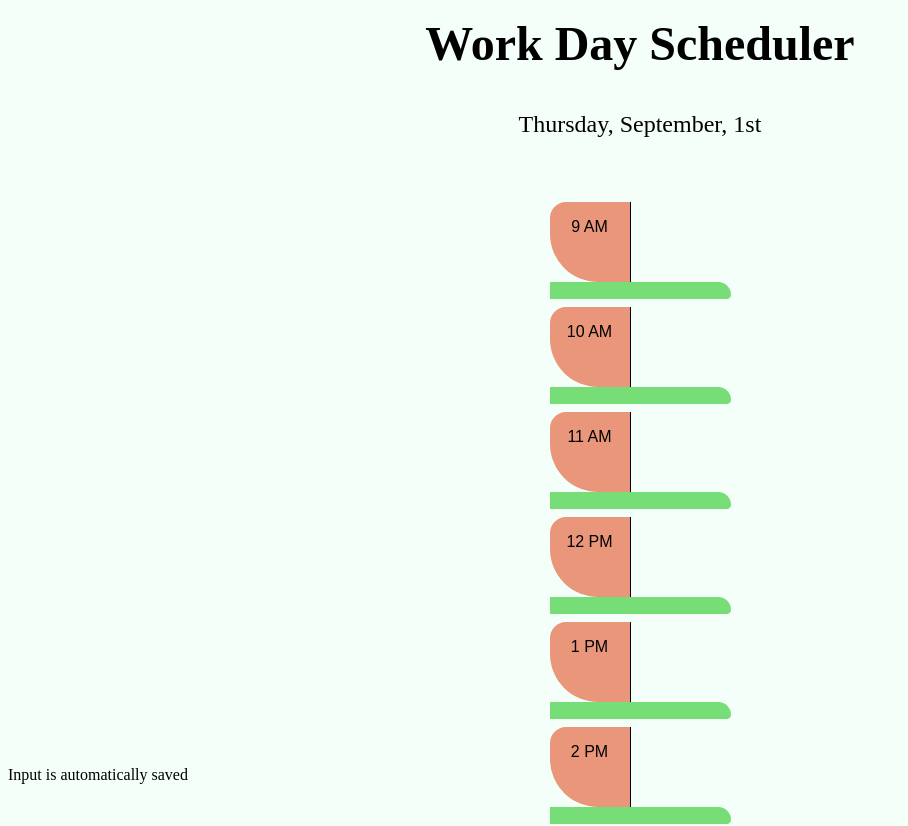
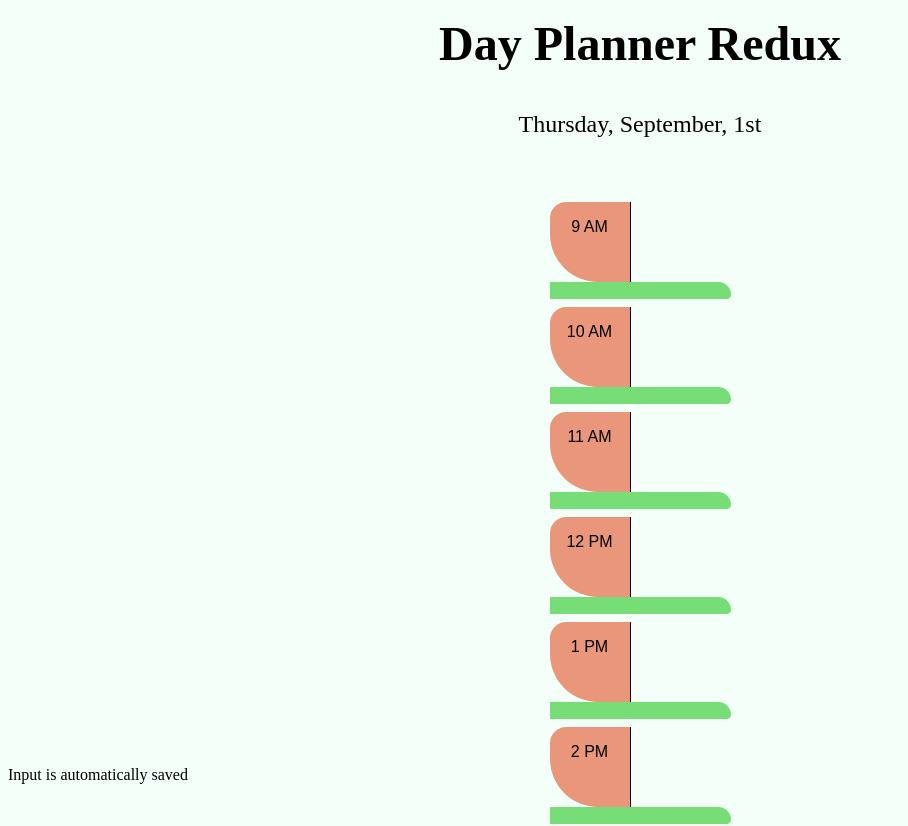
Before and after one commit to JGuerrero126/Work_Day_Redux, a React (Create React App) app: page / in a window 1280 px wide. Shown: the top 826 px of the page, without its empty margins (0-908 px from the left). Built offline with nearby package versions, Linux system fonts and the light colour scheme.

Commit message:
Minor aesthetic changes throughout

```diff
--- a/public/index.html
+++ b/public/index.html
@@ -2,7 +2,7 @@
 <html lang="en">
   <head>
     <meta charset="utf-8" />
-    <link rel="icon" href="%PUBLIC_URL%/favicon.ico" />
+    <link rel="icon" href="%PUBLIC_URL%/favicond.ico" />
     <meta name="viewport" content="width=device-width, initial-scale=1" />
     <meta name="theme-color" content="#000000" />
     <meta
@@ -24,7 +24,7 @@
       work correctly both with client-side routing and a non-root public URL.
       Learn how to configure a non-root public URL by running `npm run build`.
     -->
-    <title>React App</title>
+    <title>Day Planner Redux</title>
   </head>
   <body>
     <noscript>You need to enable JavaScript to run this app.</noscript>
--- a/src/components/Header.js
+++ b/src/components/Header.js
@@ -5,7 +5,7 @@ import React from "react";
 const Header = () => {
   return (
     <div>
-      <Heading className="heading">Work Day Scheduler</Heading>
+      <Heading className="heading">Day Planner Redux</Heading>
       <Text className="now">{moment().format("dddd, MMMM, Do")}</Text>
     </div>
   );
```
Also changed, not shown: 1 other file (tests, documents, lock files or other folders).
